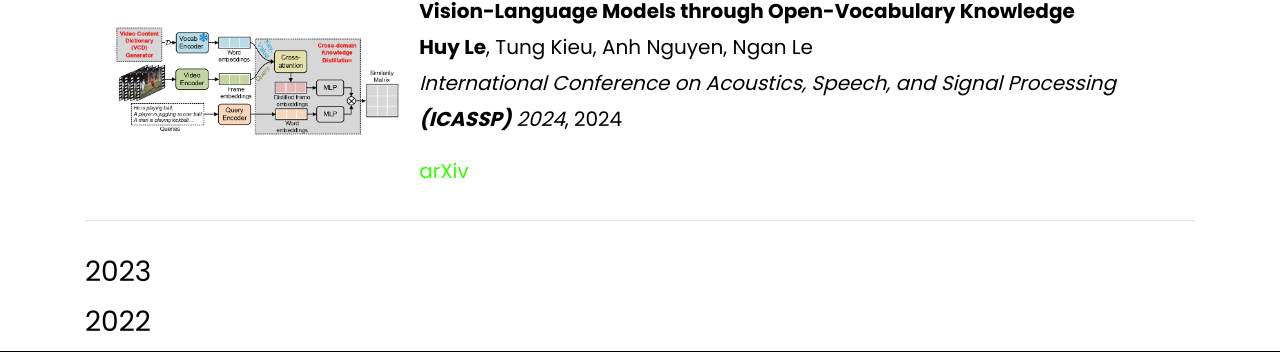
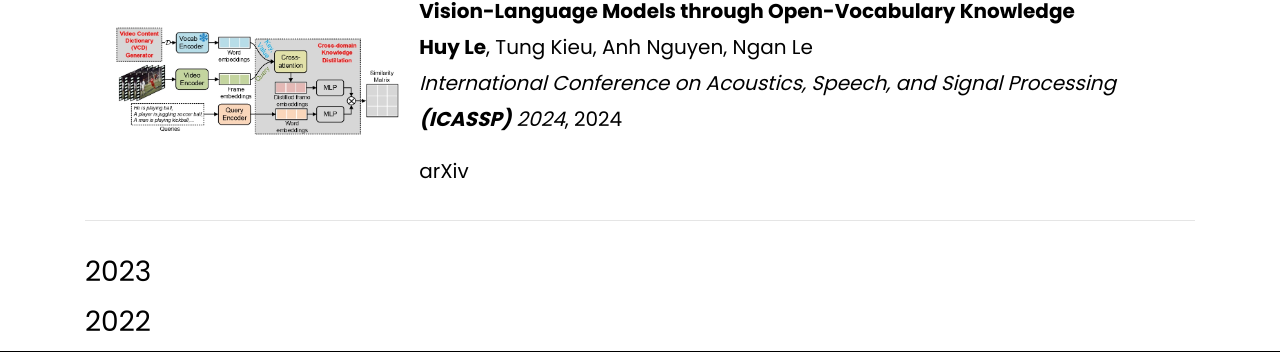
Before and after one commit to lehuy1611/lehuy1611.github.io, a Jekyll site: the page built from publication.html, in a window 1280 px wide. Shown: the part 781-1133 px from the top of the page. Built offline with Jekyll 4.4.1, drawn with Linux system fonts in a browser that asks for light colours.

Commit message:
update web layout

```diff
--- a/_includes/archive-single.html
+++ b/_includes/archive-single.html
@@ -40,7 +40,7 @@
                 <a href="{{ post.github }}" style="color: black;"> <i class="fab fa-fw fa-github" aria-hidden="true"></i></a>
               {% endif %}
               {% if post.arxiv %}
-              <a class="external-link button is-small is-ghost" href="https://arxiv.org/abs/{{ post.arxiv }}">
+              <a class="external-link button is-small is-ghost" href="https://arxiv.org/abs/{{ post.arxiv }}" style="color: black;">
                 <span class="icon"><i class="ai ai-arxiv"></i></span>
                 <span>arXiv</span>
               </a>
```
